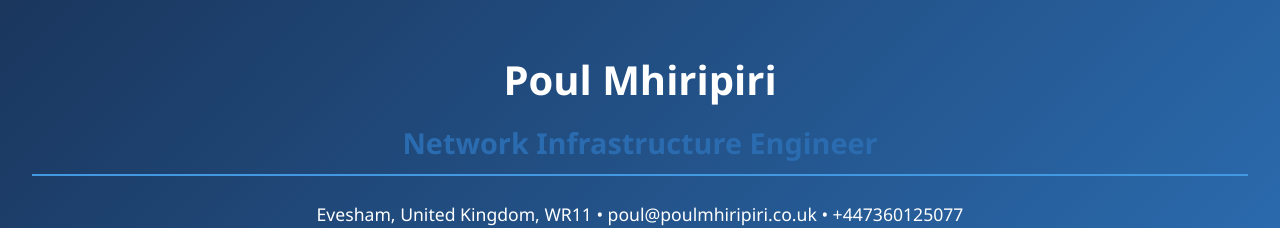
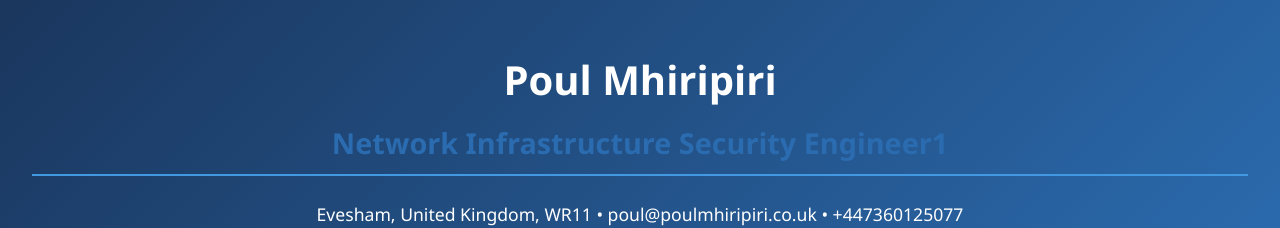
Before and after one commit to poulmhiripiri/poulmhiripiri-webPage, a plain HTML site: page index.html in a window 1280 px wide. Shown: the top 228 px of the page. Drawn offline with Linux system fonts and the light colour scheme.

Commit message:
test changes

```diff
--- a/index.html
+++ b/index.html
@@ -149,7 +149,7 @@
 <body>
     <header>
         <h1>Poul Mhiripiri</h1>
-        <h2>Network Infrastructure Engineer</h2>
+        <h2>Network Infrastructure Security Engineer1</h2>
         <div class="contact-info">
             Evesham, United Kingdom, WR11 •
             <a href="mailto:poul@poulmhiripiri.co.uk">poul@poulmhiripiri.co.uk</a> •
```
